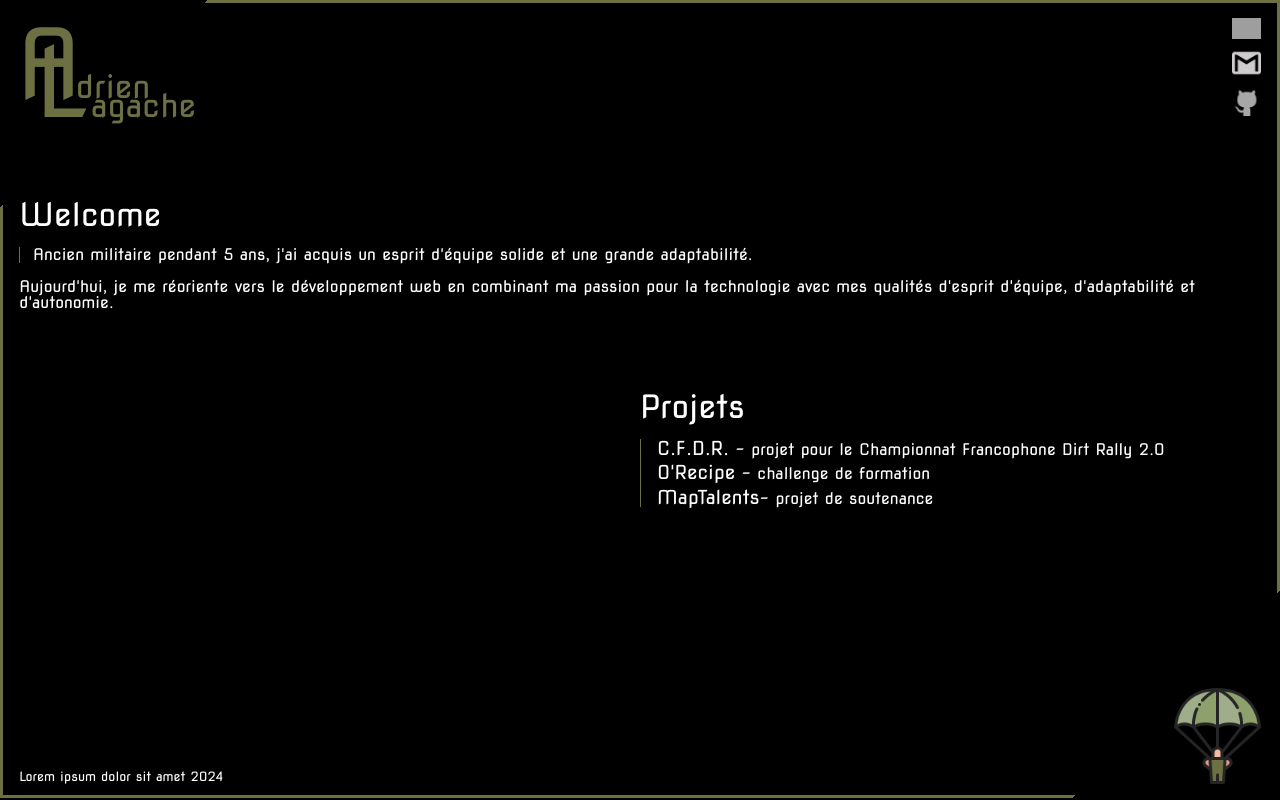
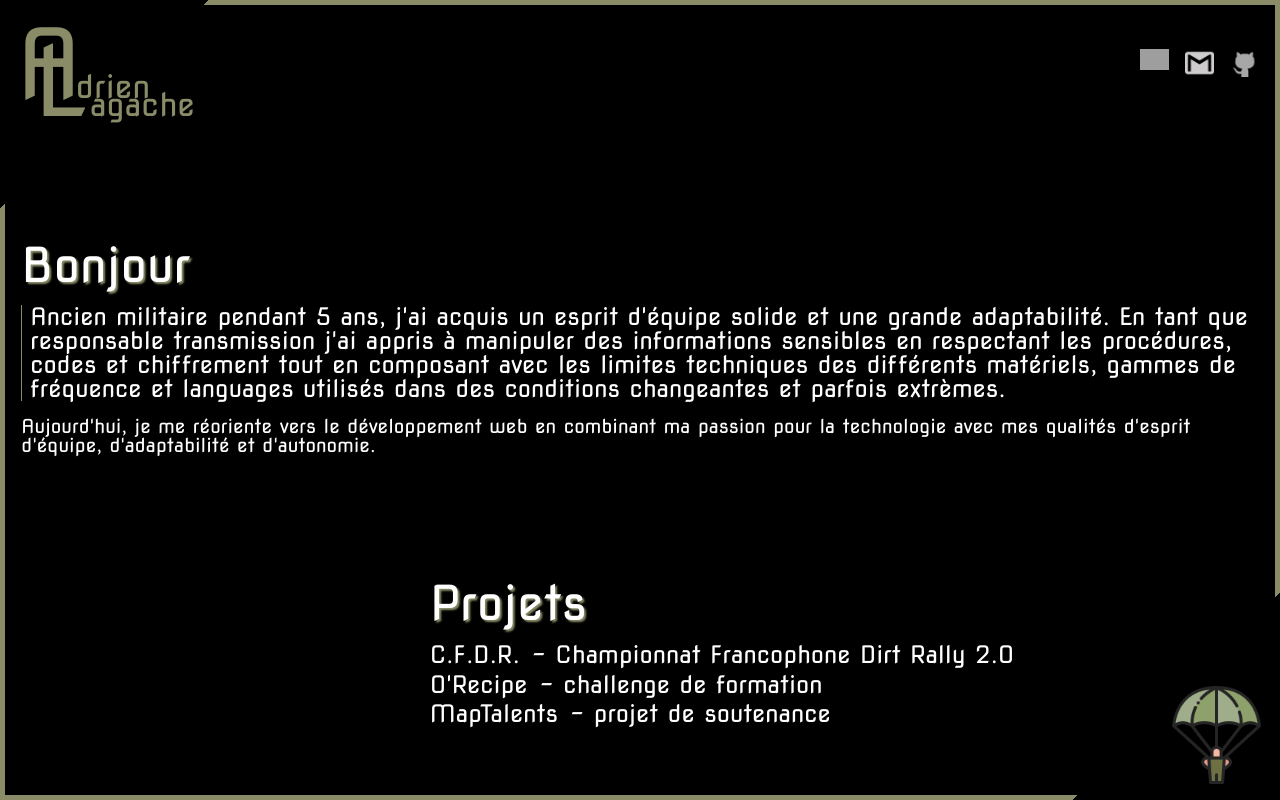
Before and after one commit to AdrienLagache/adrienlagache.github.io, a React (Vite) app: page / in a window 1280 px wide. Built offline with nearby package versions, Linux system fonts and the light colour scheme; grey boxes are pictures that could not be loaded.

Commit message:
[REFACTOR]responsive + descriptions + animation for footerLogo / TODO : href + meta description + tests

```diff
--- a/src/components/App/App.jsx
+++ b/src/components/App/App.jsx
@@ -24,9 +24,7 @@ function App() {
             <Overview />
             <Projects />
           </main>
-          <footer>
-            <p>Lorem ipsum dolor sit amet 2024</p>
-          </footer>
+          <footer>{/* <p>Lorem ipsum dolor sit amet 2024</p> */}</footer>
           <FooterLogo />
         </div>
       </div>
--- a/src/components/App/App.scss
+++ b/src/components/App/App.scss
@@ -23,25 +23,29 @@
   }
 
   .custom-border {
+    padding: calc(1 / 3 * v.$gap);
+
     .app-wrapper {
       background-color: v.$main-bg-color;
       padding: v.$gap;
-      height: 99vh;
+      height: 98.7vh;
 
       header {
         display: flex;
         justify-content: space-between;
       }
 
-      .main-wrapper {
-        margin-top: calc(4.5 * v.$gap);
-      }
-
       footer {
         position: absolute;
         bottom: v.$gap;
-        font-size: 0.8rem;
+        font-size: v.$footer-font-size;
       }
     }
   }
 }
+
+@media (min-width: 900px) {
+  header {
+    align-items: center;
+  }
+}
--- a/src/components/FooterLogo/FooterLogo.jsx
+++ b/src/components/FooterLogo/FooterLogo.jsx
@@ -28,7 +28,7 @@ function FooterLogo() {
         alt={`${
           (themeIndex === 0 && 'Un parachutiste militaire') ||
           (themeIndex === 1 && "Un casque de chantier remplit d'outils") ||
-          (themeIndex === 2 && "Le symbole d'une balise html")
+          (themeIndex === 2 && "Le symbole d'une balise html dans un cercle")
         }`}
       />
     </div>
--- a/src/components/FooterLogo/FooterLogo.scss
+++ b/src/components/FooterLogo/FooterLogo.scss
@@ -6,4 +6,27 @@
   right: v.$gap;
   width: 6rem;
   min-height: 6rem;
+  animation: battement 2s infinite cubic-bezier(0.66, 0, 0, 1);
 }
+
+.footer-logo img:hover {
+  cursor: pointer;
+}
+
+@keyframes battement {
+  0% {
+    width: 6rem;
+  }
+  10% {
+    width: 7rem;
+  }
+  30% {
+    width: 6.5rem;
+  }
+  40% {
+    width: 7rem;
+  }
+  100% {
+    width: 6rem;
+  }
+}
--- a/src/components/Header/Header.jsx
+++ b/src/components/Header/Header.jsx
@@ -4,8 +4,8 @@ function Header() {
   return (
     <div className="header-wrapper">
       <nav className="header-network">
-        <ul>
-          <li>
+        <ul className="header-network__list">
+          <li className="header-network__item">
             <a href="https://www.linkedin.com/in/adrien-lagache-163462282/">
               <img
                 className="header-network__pic"
@@ -14,7 +14,7 @@ function Header() {
               />
             </a>
           </li>
-          <li>
+          <li className="header-network__item">
             <a href="mailto:lagacheadrien64@gmail.com">
               <img
                 className="header-network__pic"
@@ -23,7 +23,7 @@ function Header() {
               />
             </a>
           </li>
-          <li>
+          <li className="header-network__item">
             <a href="https://github.com/AdrienLagache">
               <img
                 className="header-network__pic"
--- a/src/components/Header/Header.scss
+++ b/src/components/Header/Header.scss
@@ -1,9 +1,6 @@
+@use '../../styles/variables' as v;
+
 .header-wrapper {
-  display: flex;
-  flex-direction: row-reverse;
-  justify-content: flex-end;
-  align-items: baseline;
-
   .header-network {
     position: relative;
     bottom: 0.3rem;
@@ -14,3 +11,12 @@
     }
   }
 }
+
+@media (min-width: 900px) {
+  .header-network__list {
+    display: flex;
+    flex-direction: row;
+    justify-content: flex-end;
+    gap: v.$gap;
+  }
+}
--- a/src/components/HeaderLogo/HeaderLogo.scss
+++ b/src/components/HeaderLogo/HeaderLogo.scss
@@ -21,8 +21,8 @@
 
 #l-letter {
   position: relative;
-  top: 1rem;
-  left: 1rem;
+  top: 0.8rem;
+  left: 0.8rem;
 }
 
 #firstname {
--- a/src/components/Overview/Overview.jsx
+++ b/src/components/Overview/Overview.jsx
@@ -1,4 +1,7 @@
 import { useSelector } from 'react-redux';
+
+import themesList from '../../datas/themes';
+
 import './Overview.scss';
 
 function Overview() {
@@ -6,30 +9,52 @@ function Overview() {
 
   return (
     <section className="overview-wrapper">
-      <h1 className="overview-title">Welcome</h1>
+      <h1
+        className={`overview-title overview-title__${themesList[themeIndex]}`}
+      >
+        Bonjour
+      </h1>
       {themeIndex === 0 && (
-        <p className="overview-description__para">
+        <p className="overview-description overview-description__para">
           Ancien militaire pendant 5 ans, j&apos;ai acquis un esprit
-          d&apos;équipe solide et une grande adaptabilité.
+          d&apos;équipe solide et une grande adaptabilité. En tant que
+          responsable transmission j&apos;ai appris à manipuler des informations
+          sensibles en respectant les procédures, codes et chiffrement tout en
+          composant avec les limites techniques des différents matériels, gammes
+          de fréquence et languages utilisés dans des conditions changeantes et
+          parfois extrèmes.
         </p>
       )}
       {themeIndex === 1 && (
-        <p className="overview-description__build">
+        <p className="overview-description overview-description__build">
           Avec 8 ans d&apos;expérience en maçonnerie et façade, j&apos;ai
-          renforcé mon autonomie et ma rigueur.
+          renforcé mon autonomie et ma rigueur dans des tâches ausssi bien
+          techniques qu&apos;esthétiques sur des projets à court, moyen et long
+          terme. J&apos;ai appris à développer et adapter mes compétences au fur
+          et à mesure de mes expériences afin de répondre à des exigences de
+          rentabilité, tout en respectant les règles de l&apos;art.
         </p>
       )}
       {themeIndex === 2 && (
-        <p className="overview-description__dev">
-          Lorem ipsum dolor sit amet consectetur adipisicing elit. Cupiditate
-          inventore, molestiae, fugit pariatur architecto sequi.
+        <p className="overview-description overview-description__dev">
+          Grâce à ma formation avec O&apos;clock, j&apos;ai développé des
+          compétences approfondies en développement web. En plus de la création
+          de sites statiques en HTML/CSS, l&apos;utilisation de PHP, JavaScript,
+          des concepts de la POO et de l&apos;architecture MVC, j&apos;ai
+          développé des compétences en Laravel, REACT, et NestJs. En suivant la
+          méthodologie AGILE, j&apos;ai appris à gérer des projets de manière
+          efficace, consolidant ainsi ma polyvalence pour relever divers défis
+          professionnels. J&apos;ai obtenu mon titre de développeur web et web
+          mobile le 12 Décembre 2023.
         </p> // TODO: Paragraphe sur la formation
       )}
-      <p>
-        Aujourd&apos;hui, je me réoriente vers le développement web en combinant
-        ma passion pour la technologie avec mes qualités d&apos;esprit
-        d&apos;équipe, d&apos;adaptabilité et d&apos;autonomie.
-      </p>
+      {themeIndex !== 2 && (
+        <p className="overview-description__static">
+          Aujourd&apos;hui, je me réoriente vers le développement web en
+          combinant ma passion pour la technologie avec mes qualités
+          d&apos;esprit d&apos;équipe, d&apos;adaptabilité et d&apos;autonomie.
+        </p>
+      )}
     </section>
   );
 }
--- a/src/components/Overview/Overview.scss
+++ b/src/components/Overview/Overview.scss
@@ -4,24 +4,93 @@
   .overview-title {
     font-size: v.$h1-font-size;
     margin-bottom: v.$gap;
+    text-shadow: 2px 2px 2px #f8a432;
+  }
+
+  .overview-title__parachutiste {
+    text-shadow: 2px 2px 2px v.$para-border-color;
+  }
+
+  .overview-title__building {
+    text-shadow: 2px 2px 2px v.$build-border-color;
+  }
+
+  .overview-title__dev {
+    text-shadow: 2px 2px 2px v.$dev-border-color;
+  }
+
+  .overview-description {
+    font-size: v.$main-font-size;
+  }
+
+  .overview-description__static {
+    font-size: calc(0.8 * v.$main-font-size);
   }
 
   .overview-description__para {
     border-left: solid 1px v.$para-border-color;
-    padding-left: 0.8 * v.$gap;
+    padding-left: calc(1 / 2 * v.$gap);
   }
 
   .overview-description__build {
     border-left: solid 1px v.$build-border-color;
-    padding-left: 0.8 * v.$gap;
+    padding-left: calc(1 / 2 * v.$gap);
   }
 
   .overview-description__dev {
     border-left: solid 1px v.$dev-border-color;
-    padding-left: 0.8 * v.$gap;
+    padding-left: calc(1 / 2 * v.$gap);
   }
 
   :last-child {
     margin-top: v.$gap;
   }
 }
+
+@media (min-width: 380px) {
+  .overview-wrapper {
+    margin: 25% 0;
+  }
+}
+
+@media (min-width: 700px) {
+  .overview-wrapper {
+    margin: 15% 0;
+
+    .overview-title {
+      font-size: calc(1.25 * v.$h1-font-size);
+    }
+
+    .overview-description {
+      font-size: calc(1.25 * v.$main-font-size);
+    }
+
+    .overview-description__static {
+      font-size: calc(1.25 * v.$footer-font-size);
+    }
+  }
+}
+
+@media (min-width: 1000px) {
+  .overview-wrapper {
+    margin: 10% 0;
+
+    .overview-title {
+      font-size: calc(1.5 * v.$h1-font-size);
+    }
+
+    .overview-description {
+      font-size: calc(1.5 * v.$main-font-size);
+    }
+
+    .overview-description__static {
+      font-size: calc(1.5 * v.$footer-font-size);
+    }
+  }
+}
+
+@media (min-width: 1400px) {
+  .overview-wrapper {
+    margin: 7% 0;
+  }
+}
--- a/src/components/Projects/Projects.jsx
+++ b/src/components/Projects/Projects.jsx
@@ -6,38 +6,45 @@ import themesList from '../../datas/themes';
 import './Projects.scss';
 
 function Projects() {
-  const isDesktop = useMediaQuery({ query: '(min-width: 900px)' });
+  const isDesktop = useMediaQuery({ query: '(min-width: 1220px)' });
   const themeIndex = useSelector((state) => state.theme.themeIndex);
 
   return (
     <section className="projects-wrapper">
-      <h2 className="projects-title">Projets</h2>
-      <nav className={`projects-nav projects-nav__${themesList[themeIndex]}`}>
+      <h1
+        className={`projects-title projects-title__${themesList[themeIndex]}`}
+      >
+        Projets
+      </h1>
+      <nav className="projects-nav">
         <ul className="projects-list">
           <li className="projects-list__item">
-            <p>
-              <a className="projects-list__link" href="https://cfdr.fr">
-                C.F.D.R.
-              </a>
-              {isDesktop &&
-                ' - projet pour le Championnat Francophone Dirt Rally 2.0'}
-            </p>
+            <a
+              className={`projects-list__link projects-list__${themesList[themeIndex]}`}
+              href="https://cfdr.fr"
+            >
+              C.F.D.R.
+              {isDesktop && (
+                <span>&ensp;- Championnat Francophone Dirt Rally 2.0</span>
+              )}
+            </a>
           </li>
           <li>
-            <p>
-              <a className="projects-list__link" href="https://cfdr.fr">
-                O&apos;Recipe
-              </a>
-              {isDesktop && ' - challenge de formation'}
-            </p>
+            <a
+              className={`projects-list__link projects-list__${themesList[themeIndex]}`}
+              href="https://cfdr.fr"
+            >
+              O&apos;Recipe
+              {isDesktop && <span>&ensp;- challenge de formation</span>}
+            </a>
           </li>
           <li className="projects-list__item">
-            <p>
-              <a className="projects-list__link" href="https://cfdr.fr">
-                MapTalents
-              </a>
-              {isDesktop && '- projet de soutenance'}
-            </p>
+            <a
+              className={`projects-list__link projects-list__${themesList[themeIndex]}`}
+              href="https://cfdr.fr"
+            >
+              MapTalents{isDesktop && <span>&ensp;- projet de soutenance</span>}
+            </a>
           </li>
         </ul>
       </nav>
--- a/src/components/Projects/Projects.scss
+++ b/src/components/Projects/Projects.scss
@@ -1,7 +1,7 @@
 @use '../../styles/variables' as v;
 
 .projects-wrapper {
-  margin-top: 5 * v.$gap;
+  margin-top: 3 * v.$gap;
   margin-left: 50%;
 
   .projects-title {
@@ -9,21 +9,19 @@
     margin-bottom: v.$gap;
   }
 
-  .projects-nav__parachutiste {
-    border-left: 1px solid v.$para-border-color;
+  .projects-title__parachutiste {
+    text-shadow: 2px 2px 2px v.$para-border-color;
   }
 
-  .projects-nav__building {
-    border-left: 1px solid v.$build-border-color;
+  .projects-title__building {
+    text-shadow: 2px 2px 2px v.$build-border-color;
   }
 
-  .projects-nav__dev {
-    border-left: 1px solid v.$dev-border-color;
+  .projects-title__dev {
+    text-shadow: 2px 2px 2px v.$dev-border-color;
   }
 
   .projects-nav {
-    padding-left: v.$gap;
-
     .projects-list {
       display: flex;
       flex-direction: column;
@@ -31,13 +29,80 @@
       gap: calc(1 / 3 * v.$gap);
 
       .projects-list__link {
-        font-size: 1.2rem;
+        font-size: v.$main-font-size;
       }
 
       .projects-list__link:hover {
         transition: 0.5s;
-        font-size: 1.6rem;
+        font-size: calc(1.5 * v.$main-font-size);
+        padding-left: calc(1 / 2 * v.$gap);
+      }
+
+      .projects-list__parachutiste:hover {
+        border-left: 1px solid v.$para-border-color;
+      }
+
+      .projects-list__building:hover {
+        border-left: 1px solid v.$build-border-color;
+      }
+
+      .projects-list__dev:hover {
+        border-left: 1px solid v.$dev-border-color;
       }
     }
   }
 }
+
+@media (min-width: 700px) {
+  .projects-wrapper {
+    .projects-title {
+      font-size: calc(1.25 * v.$h1-font-size);
+    }
+
+    .projects-nav {
+      .projects-list {
+        .projects-list__link {
+          font-size: calc(1.25 * v.$main-font-size);
+        }
+
+        .projects-list__link:hover {
+          font-size: calc(1.75 * v.$main-font-size);
+        }
+      }
+    }
+  }
+}
+
+@media (min-width: 1000px) {
+  .projects-wrapper {
+    margin-top: 5 * v.$gap;
+
+    .projects-title {
+      font-size: calc(1.5 * v.$h1-font-size);
+    }
+
+    .projects-nav {
+      .projects-list {
+        .projects-list__link {
+          font-size: calc(1.5 * v.$main-font-size);
+        }
+
+        .projects-list__link:hover {
+          font-size: calc(2 * v.$main-font-size);
+        }
+      }
+    }
+  }
+}
+
+@media (min-width: 1220px) {
+  .projects-wrapper {
+    margin-left: 33%;
+  }
+}
+
+@media (min-width: 1400px) {
+  .projects-wrapper {
+    margin-left: 40%;
+  }
+}
--- a/src/styles/_variables.scss
+++ b/src/styles/_variables.scss
@@ -3,9 +3,9 @@
 $main-bg-color: black;
 
 // Borders //
-$para-border-color: #6d7042;
-$build-border-color: #ecb71c;
-$dev-border-color: #0082c6;
+$para-border-color: #8a8c67;
+$build-border-color: #f8a432;
+$dev-border-color: #329bd1;
 $para-border-gradient: linear-gradient(
   135deg,
   $main-bg-color 10%,
@@ -27,10 +27,11 @@ $dev-border-gradient: linear-gradient(
 
 // Font
 $main-font-color: white;
-$main-font-size: 0.8rem;
+$footer-font-size: 0.8rem;
+$main-font-size: 1rem;
 $h1-font-size: 2rem;
 $h2-font-size: 1.5rem;
-$h3-font-size: 1rem;
+// $h3-font-size: 1rem;
 $logo-letter: 6rem;
 
 //___________MEASUREMENTS__________//
```
Also changed, not shown: src/assets/building.png.
